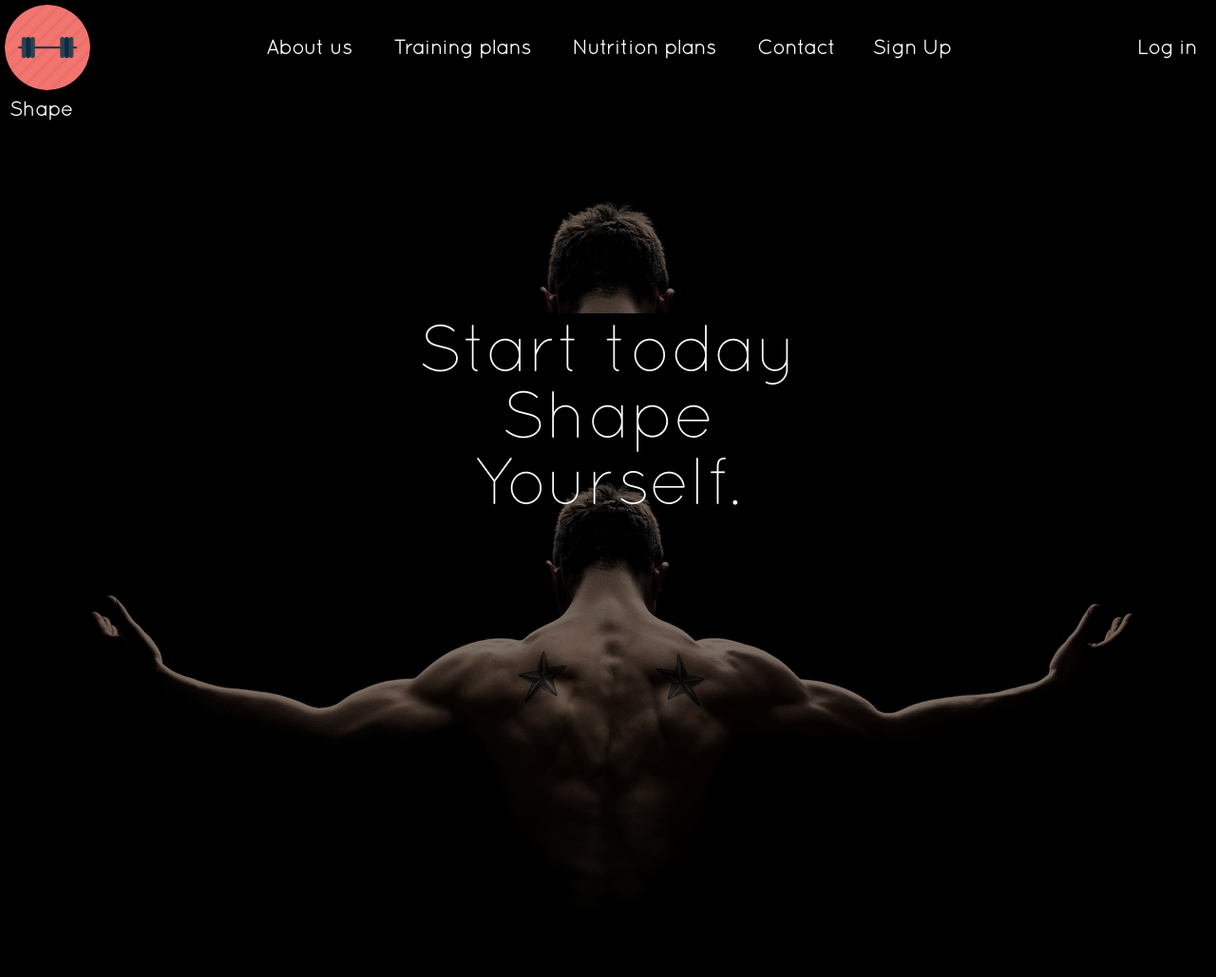
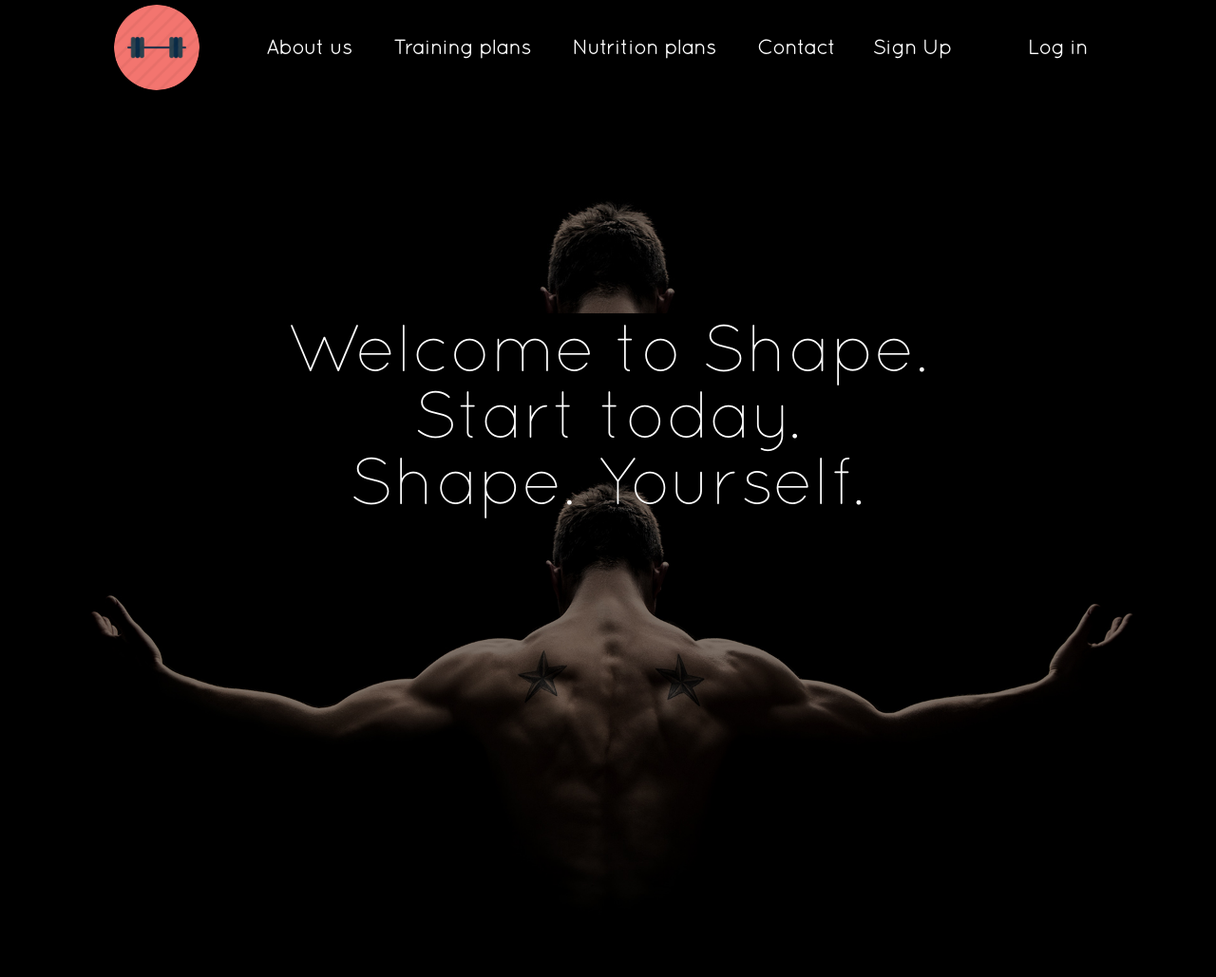
Before and after one commit to harunhasic/Shape, a PHP site: page / in a window 1280 px wide. Shown: the top 1029 px of the page at 95% size. Run offline with PHP 8.4, Linux system fonts and the light colour scheme.

Commit message:
New update

```diff
--- a/index.html
+++ b/index.html
@@ -18,8 +18,10 @@
 </head>
 
 <body>
+
 <div class="bg-img">
   <div class="container">
+    <div class="fixedWidth">
 <header>
     <img class="logo" src="Images/pin.png" alt="logo" height=90px; width=90px/>
 
@@ -38,15 +40,18 @@
   <a class="cta" href="#"><button>Log in</button></a>
 
 </header>
-    <h3>Shape</h3>
+    </div>
+
     <div class="content">
 
-      <p>Start today</br>Shape</br>Yourself.</p>
+      <p>Welcome to Shape.</br>Start today.</br>Shape. Yourself.</p>
     </div>
+
     <div class="scroll">
       <a name="About us"/>
       <p>About us.</br>We are an organization that will help You achieve Your goals.<br> Shape is a Sarajevo-based platform that helps users transform their body and their mind.</br> Using our training and nutrition plans, our Customers will recieve only the best instructions.</p>
-    </div>
+
+
   </div>
 
   <script src="js/vendor/modernizr-3.7.1.min.js"></script>
@@ -61,6 +66,7 @@
     ga('create', 'UA-XXXXX-Y', 'auto'); ga('set','transport','beacon'); ga('send', 'pageview')
   </script>
   <script src="https://www.google-analytics.com/analytics.js" async></script>
+
 </body>
 
 </html>
--- a/shapeCSS.css
+++ b/shapeCSS.css
@@ -42,6 +42,10 @@ h3 {
   position: absolute;
   margin: 0;
   width: 100%;
+}
+.fixedWidth{
+  width:1050px;
+  margin:0 auto;
 }
 
 
@@ -91,9 +95,7 @@ button:hover{
   background-color: rgba(203,20,11,0.8);
 }
 .content{
-  width:100%;
   position:center;
-  height:80px;
   color:white;
   background:url("Images/bg1.jpg") no-repeat center;
   background-size:cover;
@@ -115,6 +117,7 @@ button:hover{
   background-size:cover;
   background-attachment:fixed;
   height:500px;
+  width:100%;
   background-color:black;
   opacity:0.9;
 }
```
